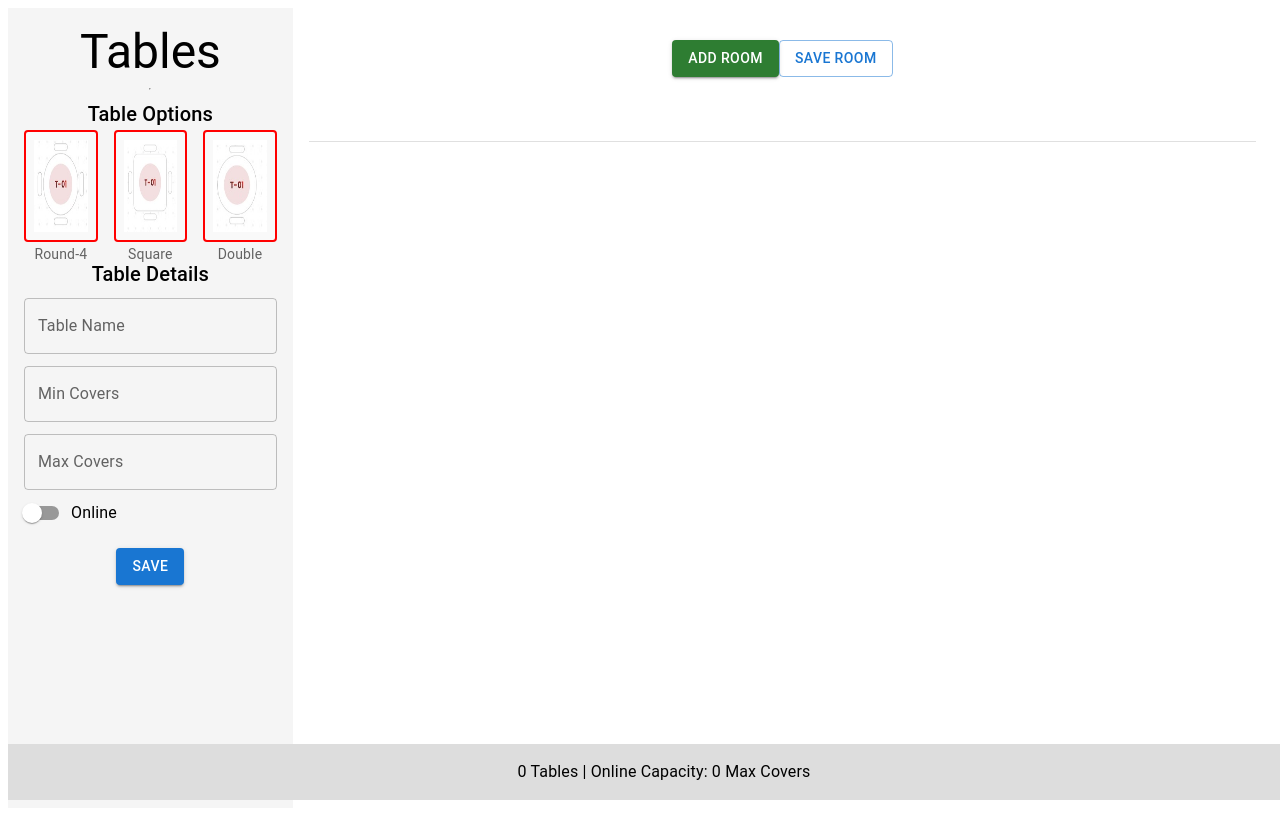
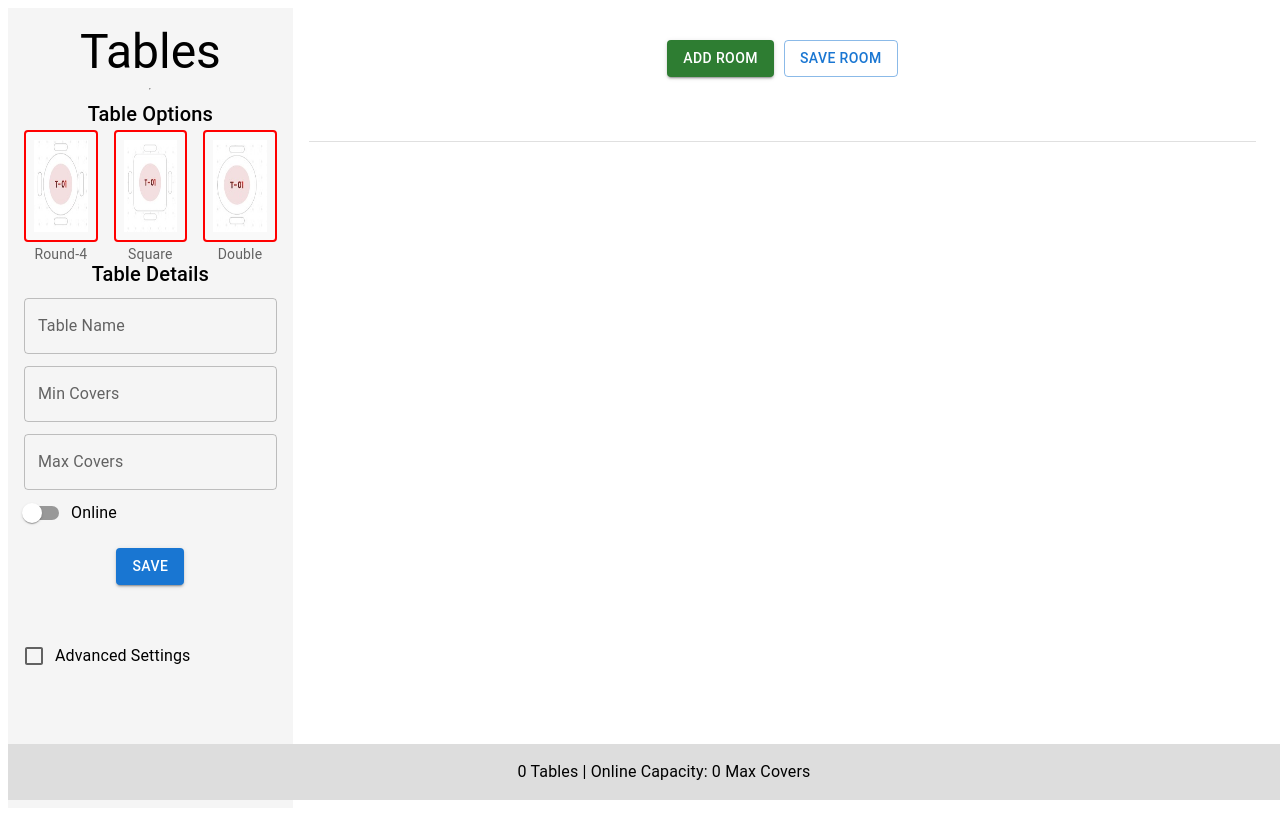
Before and after one commit to AmithASD/Floor-Management, a React (Create React App) app: page / in a window 1280 px wide. Built offline with nearby package versions, Linux system fonts and the light colour scheme.

Commit message:
added final full code in front end and Local Storage

```diff
--- a/src/components/RoomTab.jsx
+++ b/src/components/RoomTab.jsx
@@ -99,6 +99,10 @@ const FloorManagement = () => {
     console.log(" Choose table =======>>>>>", selectedTable)
   }
 
+  const handleRoomSubmit = () => {
+    alert('added succefully')
+  }
+
   return (
     <DndProvider backend={HTML5Backend}>
       <Box display="flex" height="100vh">
@@ -121,7 +125,7 @@ const FloorManagement = () => {
             <Button variant="contained" color="success" onClick={handleOpenModal}>
               Add Room
             </Button>
-            <Button variant="outlined">Save Room</Button>
+            <Button variant="outlined" style={{marginLeft:'10px'}} onClick={handleRoomSubmit}>Save Room</Button>
           </Box>
           <Box sx={{ width: '100%', typography: 'body1' }}>
             <TabContext value={value}>
--- a/src/components/TableDetailsForm.jsx
+++ b/src/components/TableDetailsForm.jsx
@@ -1,7 +1,7 @@
 import React from 'react';
 import { Form, useForm } from 'react-hook-form';
-import { Box, TextField, Button, Typography, Switch, FormControlLabel, FormGroup } from '@mui/material';
-import { Label } from '@mui/icons-material';
+import { Box, TextField, Button, Typography, Switch, FormControlLabel, FormGroup, Checkbox } from '@mui/material';
+import { CheckBox, Label } from '@mui/icons-material';
 
 const TableDetailsForm = ({ roomId, tableId, onSubmit , selectedTable}) => {
   const {
@@ -79,6 +79,10 @@ const TableDetailsForm = ({ roomId, tableId, onSubmit , selectedTable}) => {
       </FormGroup>
       <Button type="submit" variant="contained" sx={{ mt: 2 }}>Save</Button>
       {/* </Form> */}
+
+      <FormGroup style={{marginTop:'50px'}}>
+         <FormControlLabel  control={<Checkbox />} label="Advanced Settings" />
+      </FormGroup>
     </Box>
   );
 };
```
